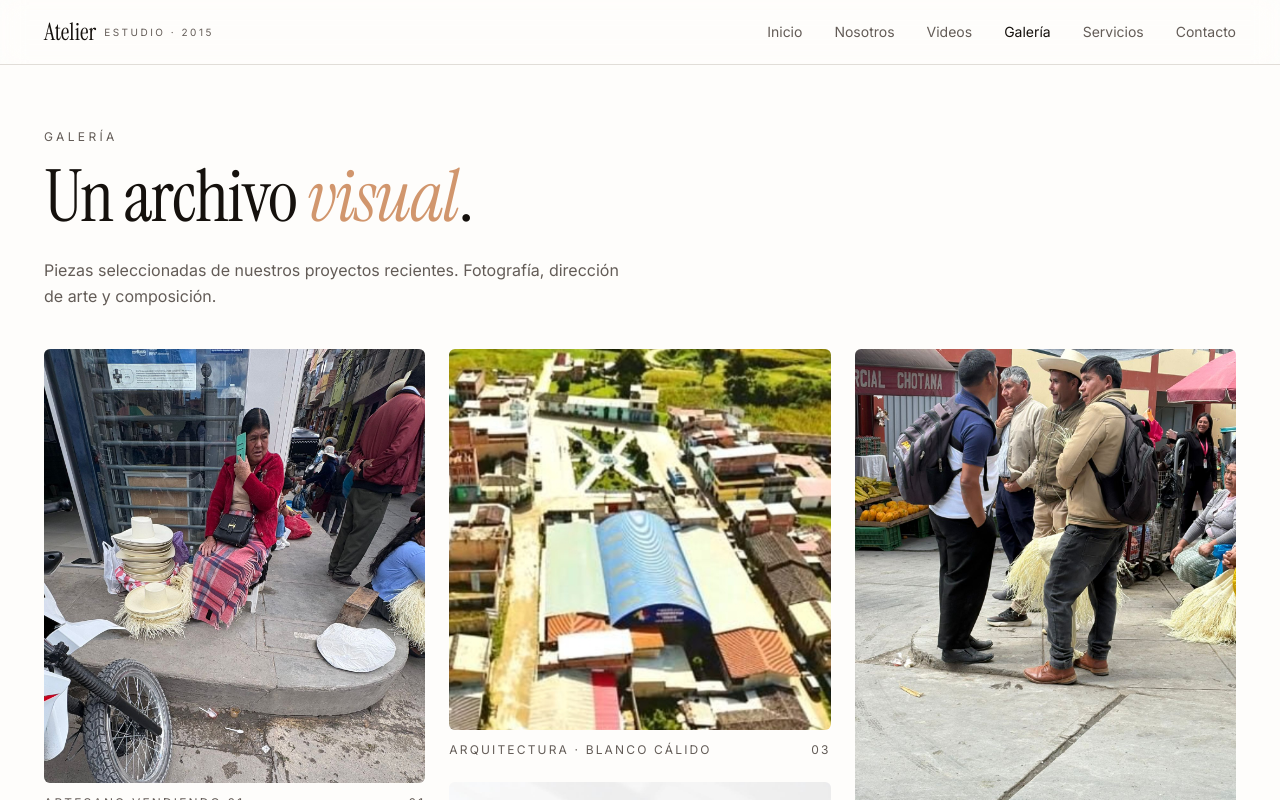
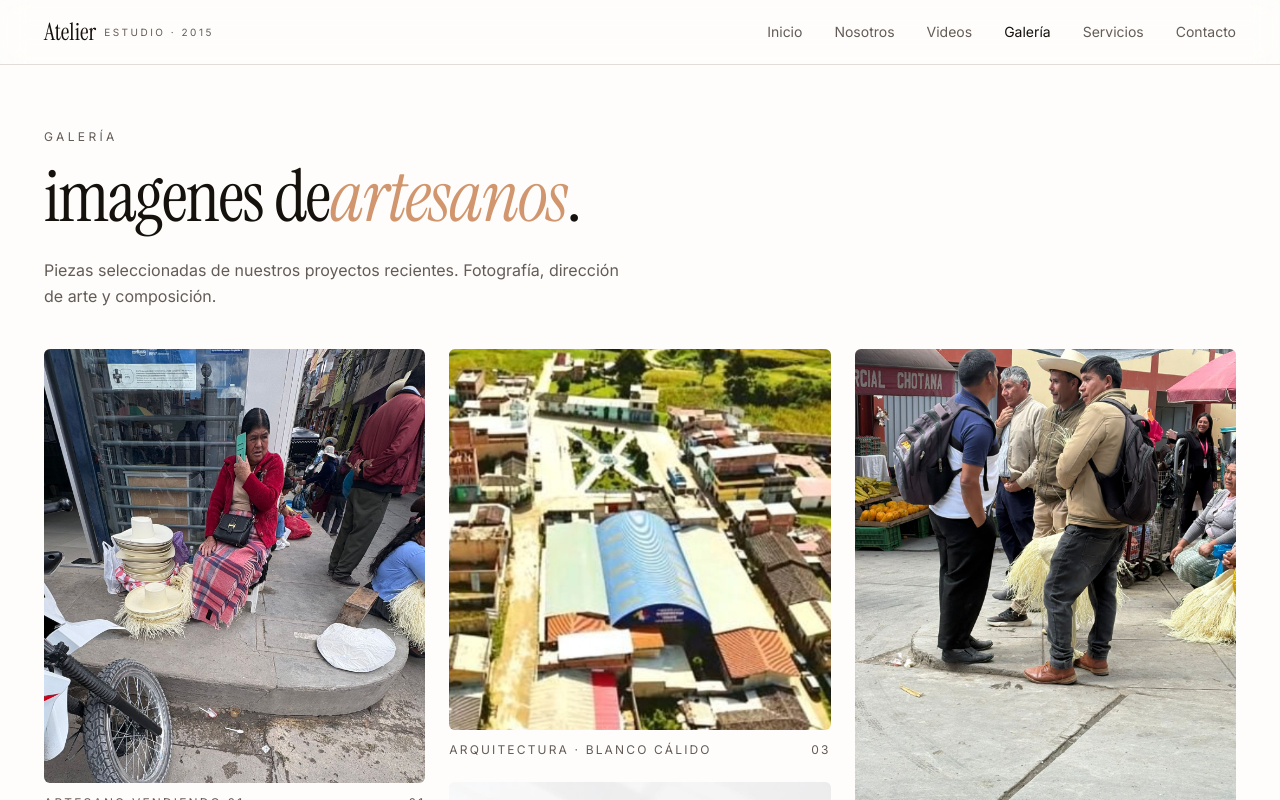
Before and after one commit to ANGEL-JHAN/web-prueba, a React (Vite) app: page /galeria in a window 1280 px wide. Shown: the top 800 px of the page. Built offline with nearby package versions, Linux system fonts and the light colour scheme.

Commit message:
Actualizar Galeria.tsx

```diff
--- a/src/pages/Galeria.tsx
+++ b/src/pages/Galeria.tsx
@@ -20,7 +20,7 @@ export default function Galeria() {
       <section className="container-editorial pt-16 pb-10">
         <div className="text-xs uppercase tracking-[0.28em] text-muted-foreground">Galería</div>
         <h1 className="mt-4 text-5xl md:text-7xl max-w-4xl">
-          Un archivo <em className="italic text-accent">visual</em>.
+          imagenes de<em className="italic text-accent">artesanos</em>.
         </h1>
         <p className="mt-6 max-w-xl text-muted-foreground leading-relaxed">
           Piezas seleccionadas de nuestros proyectos recientes. Fotografía, dirección
```
